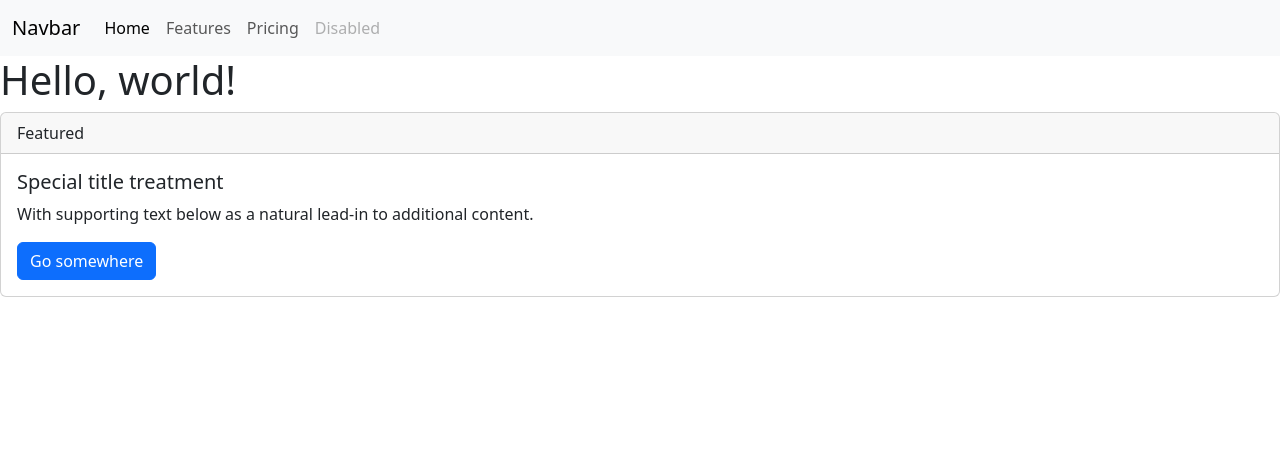
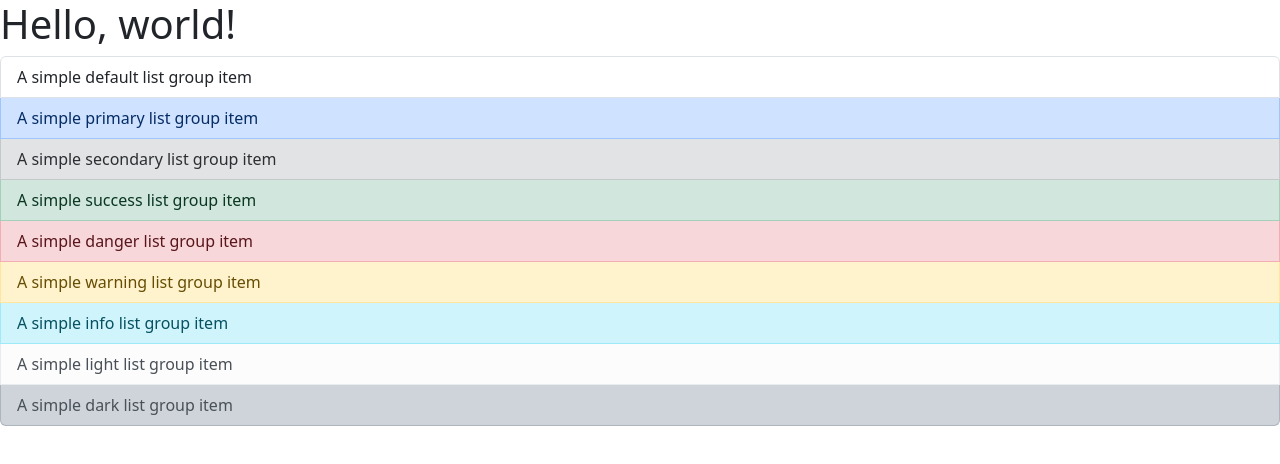
Before and after one commit to Spal2002/feature-branch-workflow, a plain HTML site: page index.html in a window 1280 px wide. Drawn offline with nearby package versions, Linux system fonts and the light colour scheme.

Commit message:
add list items

```diff
--- a/index.html
+++ b/index.html
@@ -7,41 +7,20 @@
     <link href="https://cdn.jsdelivr.net/npm/bootstrap@5.3.2/dist/css/bootstrap.min.css" rel="stylesheet" integrity="sha384-T3c6CoIi6uLrA9TneNEoa7RxnatzjcDSCmG1MXxSR1GAsXEV/Dwwykc2MPK8M2HN" crossorigin="anonymous">
   </head>
   <body>
-    <nav class="navbar navbar-expand-lg bg-body-tertiary">
-    <div class="container-fluid">
-      <a class="navbar-brand" href="#">Navbar</a>
-      <button class="navbar-toggler" type="button" data-bs-toggle="collapse" data-bs-target="#navbarNav" aria-controls="navbarNav" aria-expanded="false" aria-label="Toggle navigation">
-        <span class="navbar-toggler-icon"></span>
-      </button>
-      <div class="collapse navbar-collapse" id="navbarNav">
-        <ul class="navbar-nav">
-          <li class="nav-item">
-            <a class="nav-link active" aria-current="page" href="#">Home</a>
-          </li>
-          <li class="nav-item">
-            <a class="nav-link" href="#">Features</a>
-          </li>
-          <li class="nav-item">
-            <a class="nav-link" href="#">Pricing</a>
-          </li>
-          <li class="nav-item">
-            <a class="nav-link disabled" aria-disabled="true">Disabled</a>
-          </li>
-        </ul>
-      </div>
-    </div>
-</nav>
+
     <h1>Hello, world!</h1>
-    <div class="card">
-      <div class="card-header">
-        Featured
-      </div>
-      <div class="card-body">
-        <h5 class="card-title">Special title treatment</h5>
-        <p class="card-text">With supporting text below as a natural lead-in to additional content.</p>
-        <a href="#" class="btn btn-primary">Go somewhere</a>
-      </div>
-    </div>
+    <div class="list-group">
+    <a href="#" class="list-group-item list-group-item-action">A simple default list group item</a>
+
+    <a href="#" class="list-group-item list-group-item-action list-group-item-primary">A simple primary list group item</a>
+    <a href="#" class="list-group-item list-group-item-action list-group-item-secondary">A simple secondary list group item</a>
+    <a href="#" class="list-group-item list-group-item-action list-group-item-success">A simple success list group item</a>
+    <a href="#" class="list-group-item list-group-item-action list-group-item-danger">A simple danger list group item</a>
+    <a href="#" class="list-group-item list-group-item-action list-group-item-warning">A simple warning list group item</a>
+    <a href="#" class="list-group-item list-group-item-action list-group-item-info">A simple info list group item</a>
+    <a href="#" class="list-group-item list-group-item-action list-group-item-light">A simple light list group item</a>
+    <a href="#" class="list-group-item list-group-item-action list-group-item-dark">A simple dark list group item</a>
+  </div>
     <script src="https://cdn.jsdelivr.net/npm/bootstrap@5.3.2/dist/js/bootstrap.bundle.min.js" integrity="sha384-C6RzsynM9kWDrMNeT87bh95OGNyZPhcTNXj1NW7RuBCsyN/o0jlpcV8Qyq46cDfL" crossorigin="anonymous"></script>
   </body>
 </html>
```
